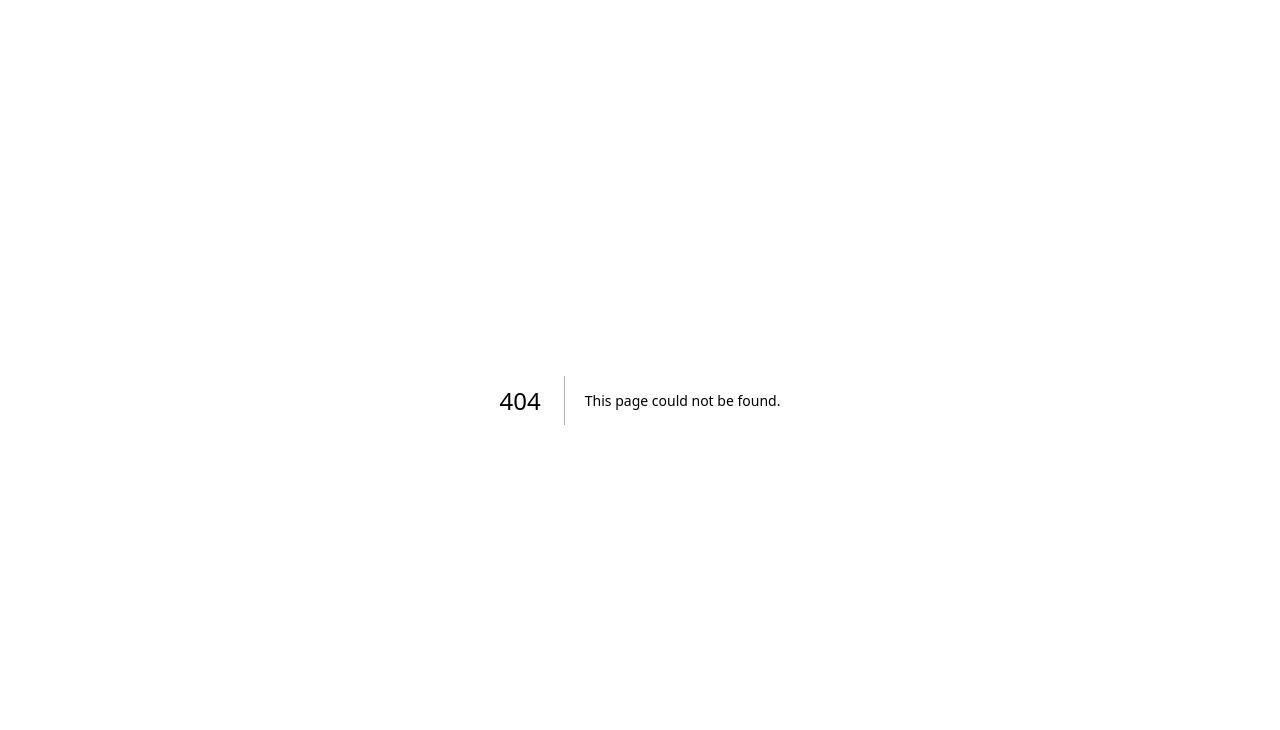
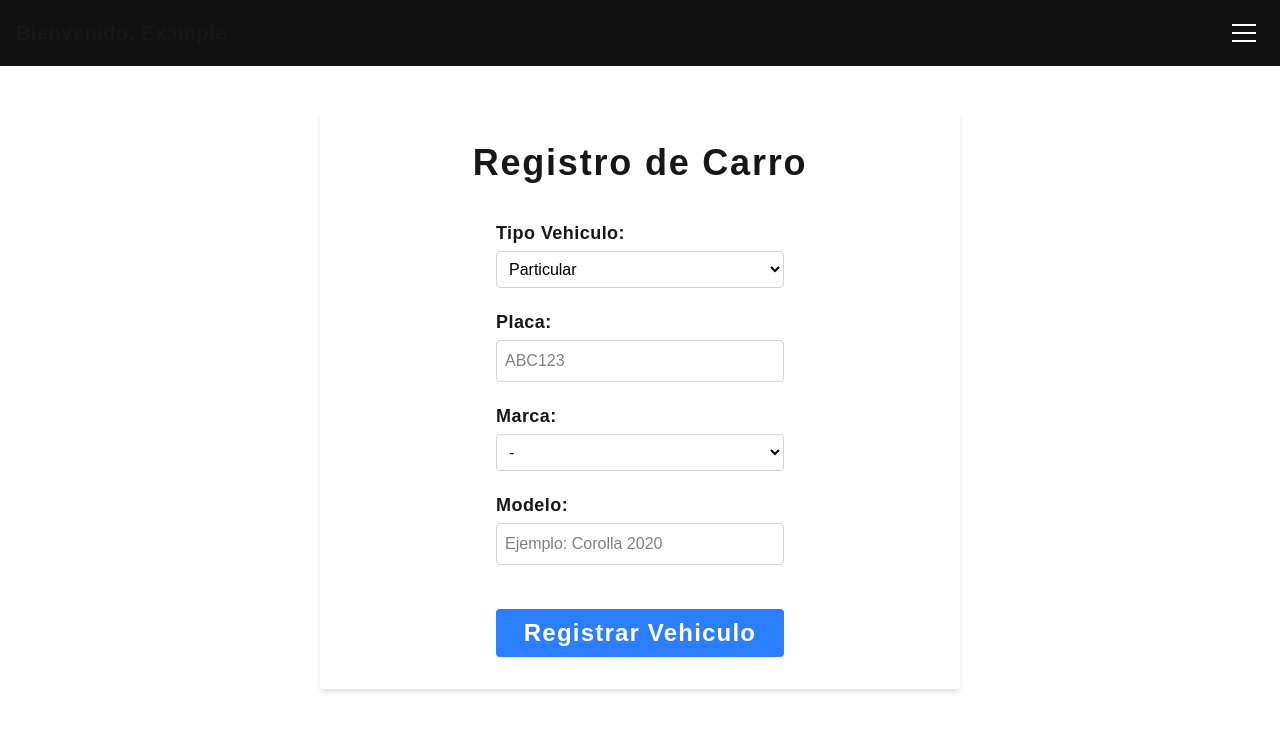
Before and after one commit to AndresG2412/ControlGastos, a Next.js app: page /register in a window 1280 px wide. Before the commit this address had no page. Shown: the top 730 px of the page. Built offline with nearby package versions, Linux system fonts and the light colour scheme; no server answers; the database is empty; sample sign-in values are in the browser's storage.

Commit message:
registro de vehiculo

```diff
--- /dev/null
+++ b/src/app/register/page.jsx
@@ -0,0 +1,193 @@
+"use client";
+
+import { useState, useEffect } from "react";
+import { useRouter } from "next/navigation"; // para redirección en Next.js
+
+import Navbar from '../components/Navbar';
+
+// Importar la configuración de Firebase
+import { db } from "@/libs/firebase";
+import { getFirestore, doc, collection, getDoc, setDoc } from "firebase/firestore";
+import { getAuth } from "firebase/auth";
+
+export default function page() {
+
+    //crear un estado para los datos del usuario
+    const [userData, setUserData] = useState(null);
+
+    //usamos useEffect para verificar el usuario al cargar la pagina
+    useEffect(() => {
+        const fetchUserData = async () => {
+        const auth = getAuth();
+        const user = auth.currentUser;
+
+        if (user) {
+            const userDocRef = doc(db, "users", user.uid);
+            const userSnapshot = await getDoc(userDocRef);
+
+            if (userSnapshot.exists()) {
+                setUserData(userSnapshot.data());
+            } else {
+                console.log("No se encontró el documento del usuario");
+            }
+        } else {
+            // Si no hay usuario, mostrar alerta y redirigir
+            alert("Tu sesión ha caducado. Por favor, inicia sesión nuevamente.");
+            router.push("/"); // Redirige al login
+        }
+    };
+        fetchUserData();
+    }, []);
+
+    const router = useRouter();
+
+    const [data, setData] = useState({
+        tipo: "particular",
+        placa: "",
+        marca: "",
+        modelo: "",
+    });
+
+    const [errorMsg, setErrorMsg] = useState("");
+
+    const handleChange = (e) => {
+        const { name, value } = e.target;
+        setData((prevData) => ({
+            ...prevData,
+            [name]: value,
+        }));
+    };
+
+    // Función para verificar y registrar el vehículo
+    const verificacion = async (e) => {
+        e.preventDefault();
+
+        const auth = getAuth();
+        const user = auth.currentUser;
+
+        if (!user) {
+            setErrorMsg("Usuario no autenticado.");
+            return;
+        }
+
+        // Validaciones
+        if (!data.tipo || !data.placa || !data.marca || !data.modelo) {
+            alert("Por favor, verifica los datos.");
+            return;
+        }
+
+        const placaMayus = data.placa.toUpperCase();
+        const placaRegex = /^[A-Z]{3}[0-9]{3}$/;
+
+        if (!placaRegex.test(placaMayus)) {
+            alert("La placa debe tener 3 letras seguidas de 3 números (ej: ABC123).");
+            return;
+        }
+
+        const docRef = doc(db, "users", user.uid, "Vehiculos", placaMayus);
+
+        try {
+            const docSnap = await getDoc(docRef);
+
+            if (docSnap.exists()) {
+                alert("El vehículo ya está registrado.");
+            } else {
+                await setDoc(docRef, {
+                    tipo: data.tipo,
+                    placa: placaMayus,
+                    marca: data.marca,
+                    modelo: data.modelo,
+                    registradoEn: new Date(),
+                });
+
+                alert("Vehículo registrado correctamente");
+
+                // Limpiar formulario si deseas
+                setData({
+                    tipo: "particular",
+                    placa: "",
+                    marca: "",
+                    modelo: "",
+                });
+
+                setErrorMsg("");
+            }
+        } catch (error) {
+            console.error("Error al registrar el vehículo:", error);
+            alert("Ocurrió un error al registrar el vehículo.");
+        }
+    };
+
+
+    return (
+        <div className="w-screen h-screen flex flex-col items-center justify-center">
+            <Navbar/>
+            <form onSubmit={verificacion} className="flex flex-col items-center justify-center gap-1 p-8 bg-white/10 rounded shadow-md md:w-2/4 w-10/12 mx-auto">
+                <p className="text-3xl md:text-4xl font-bold tracking-wider mb-4 text-center">Registro de Carro</p>
+
+                <div className="flex flex-col gap-1 mt-4 md:w-2/4 w-11/12">
+                    <label className="text-lg font-semibold tracking-wide">Tipo Vehiculo:</label>
+                    <select name="tipo" value={data.tipo} onChange={handleChange} id="tipo" className="border border-gray-300 rounded p-2 text-black bg-white" required>
+                        <option value="particular" defaultValue={"particular"}>Particular</option>
+                        <option value="buseta">Buseta</option>
+                    </select>
+                </div>
+
+                <div className="flex flex-col gap-1 mt-4 md:w-2/4 w-11/12">
+                    <label className="text-lg font-semibold tracking-wide">Placa:</label>
+                    <input
+                        type="text"
+                        name="placa"
+                        value={data.placa} onChange={handleChange}
+                        className="border uppercase border-gray-300 rounded p-2 text-black bg-white"
+                        placeholder="abc123"
+                        required
+                    />
+                </div>
+
+                <div className="flex flex-col gap-1 mt-4 md:w-2/4 w-11/12">
+                    <label className="text-lg font-semibold tracking-wide">Marca:</label>
+                    <select name="marca" value={data.marca} onChange={handleChange} id="tipo" className="border border-gray-300 rounded p-2 text-black bg-white" required>
+                        <option value="-">-</option>
+                        <option value="toyota">Toyota</option>
+                        <option value="ford">Ford</option>
+                        <option value="chevrolet">Chevrolet</option>
+                        <option value="honda">Honda</option>
+                        <option value="nissan">Nissan</option>
+                        <option value="hyundai">Hyundai</option>
+                        <option value="kia">Kia</option>
+                        <option value="volkswagen">Volkswagen</option>
+                        <option value="mazda">Mazda</option>
+                        <option value="subaru">Subaru</option>
+                        <option value="mercedes-benz">Mercedes-Benz</option>
+                        <option value="bmw">BMW</option>
+                        <option value="audi">Audi</option>
+                        <option value="peugeot">Peugeot</option>
+                        <option value="renault">Renault</option>
+                        <option value="fiat">Fiat</option>
+                        <option value="mitsubishi">Mitsubishi</option>
+                        <option value="suzuki">Suzuki</option>
+                        <option value="volvo">Volvo</option>
+                        <option value="tesla">Otro</option>
+                    </select>
+                </div>
+
+                <div className="flex flex-col gap-1 mt-4 md:w-2/4 w-11/12">
+                    <label className="text-lg font-semibold tracking-wide">Modelo:</label>
+                    <input
+                        type="text"
+                        name="modelo"
+                        value={data.modelo} onChange={handleChange}
+                        className="w-full border border-gray-300 rounded p-2 text-black bg-white"
+                        placeholder="Ejemplo: Corolla 2020"
+                        required
+                    />
+                </div>
+
+                <button type="submit" className="mt-10 md:w-2/4 w-11/12 bg-blue-500 text-white tracking-wider text-xl md:text-2xl font-semibold py-2 px-4 rounded hover:bg-blue-600 transition-colors duration-300">
+                    Registrar Vehiculo
+                </button>
+            </form>
+        </div>
+    )
+}
```
